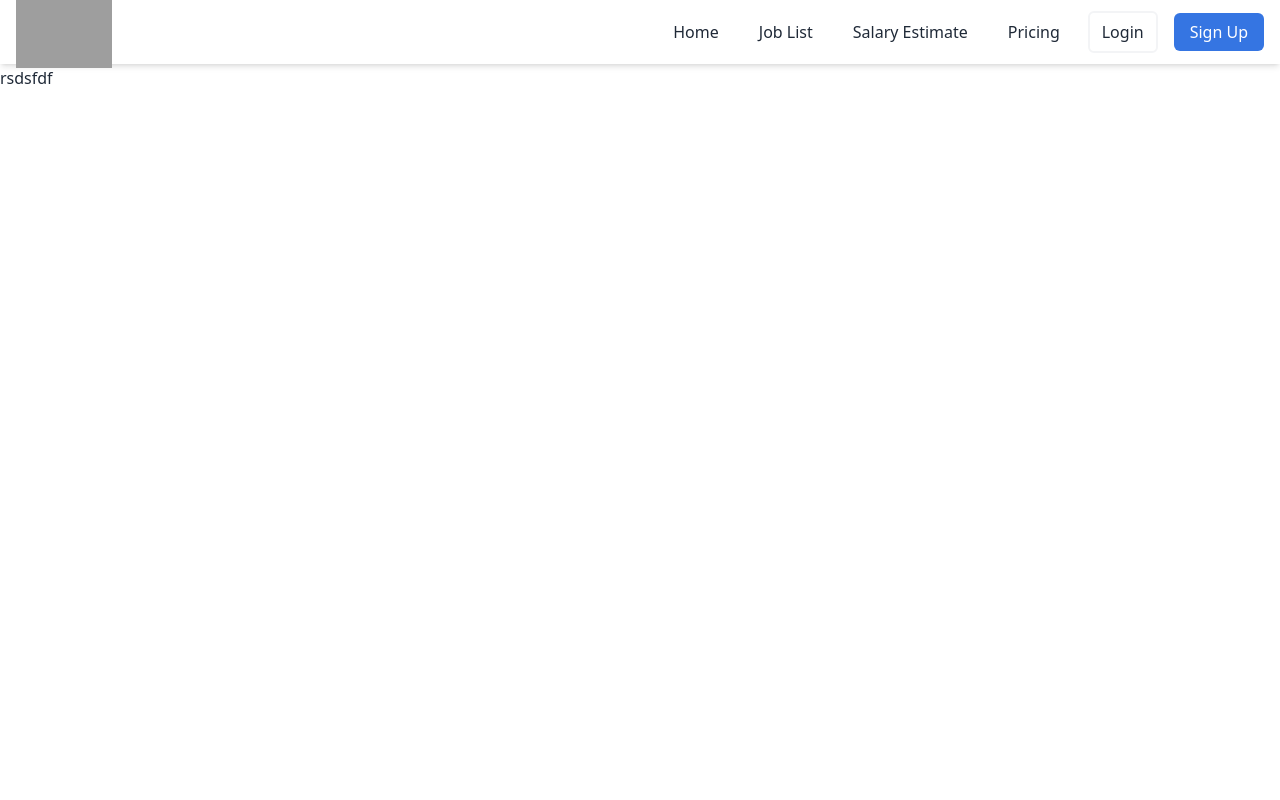
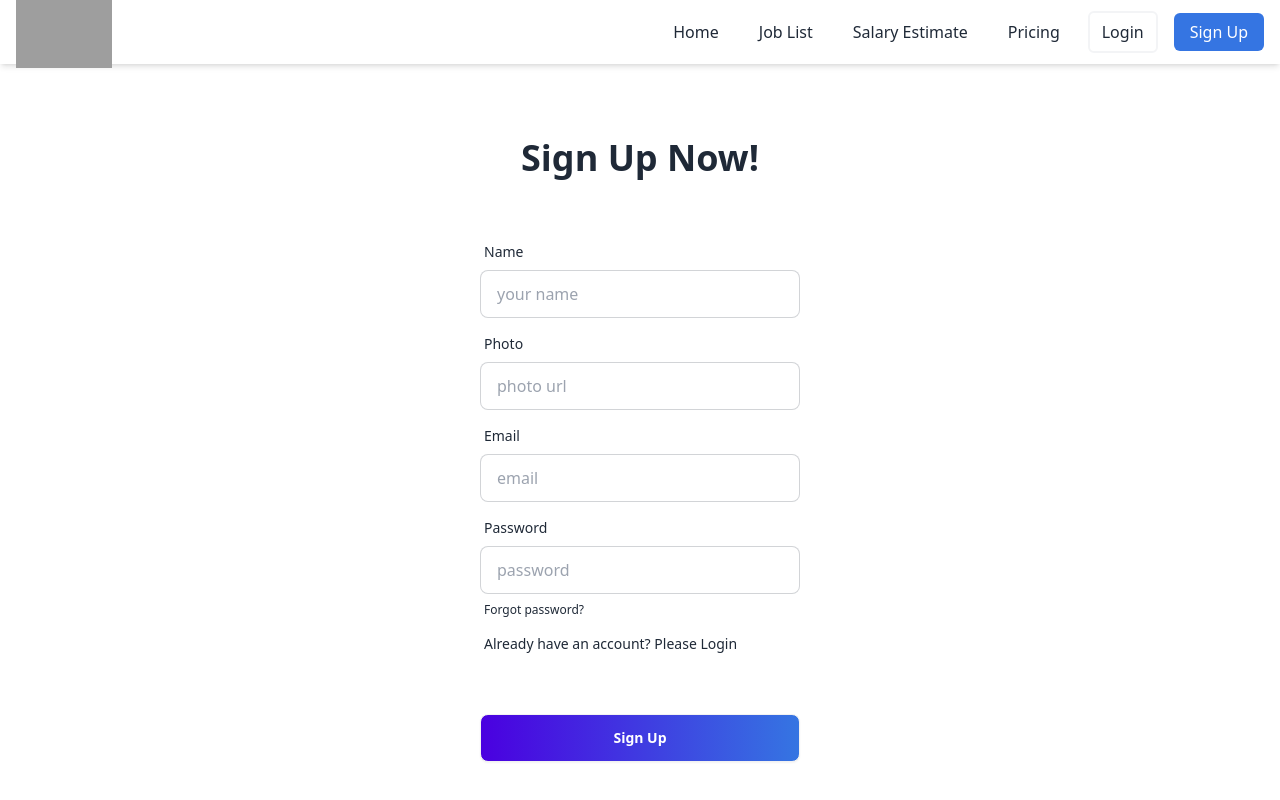
Before and after one commit to alif0013/job-portal, a React (Vite) app: page /register in a window 1280 px wide. Shown: the top 800 px of the page. Built offline with nearby package versions, Linux system fonts and the light colour scheme; grey boxes are pictures that could not be loaded.

Commit message:
design register page

```diff
--- a/package.json
+++ b/package.json
@@ -15,6 +15,7 @@
     "match-sorter": "^6.3.4",
     "react": "^18.2.0",
     "react-dom": "^18.2.0",
+    "react-hook-form": "^7.51.2",
     "react-icons": "^5.0.1",
     "react-router-dom": "^6.22.3",
     "sort-by": "^1.2.0"
--- a/src/Pages/Register/Register.jsx
+++ b/src/Pages/Register/Register.jsx
@@ -1,9 +1,89 @@
-import React from 'react';
+import { useForm } from 'react-hook-form';
+import { Link } from 'react-router-dom';
 
 const Register = () => {
+
+    const { register, handleSubmit, formState: { errors } } = useForm()
+
+
+
     return (
         <div>
-            rsdsfdf
+            <div className="hero min-h-screen">
+                <div className="hero-content flex-col">
+                    <div className="text-center lg:text-left">
+                        <h1 className="text-3xl md:text-3xl lg:text-4xl font-bold mb-2">Sign Up Now!</h1>
+
+                    </div>
+                    <div className="card flex-shrink-0 w-full">
+                    {/* onSubmit={handleSubmit(onSubmit)}  */}
+                        <form className="card-body">
+                            <div className="form-control">
+                                <label className="label">
+                                    <span className="label-text">Name</span>
+                                </label>
+                                <input type="text" {...register("name", { required: true })} name='name' placeholder="your name" className="input input-bordered" />
+
+                                {errors.name && <span className='text-red-600'>Name is required</span>}
+
+                            </div>
+                            <div className="form-control">
+                                <label className="label">
+                                    <span className="label-text">Photo</span>
+                                </label>
+                                <input type="text" {...register("photoURL", { required: true })} name='photoURL' placeholder="photo url" className="input input-bordered" required />
+                                {errors.photoURL && <span className='text-red-600'>photoURL is required</span>}
+
+                            </div>
+                            <div className="form-control">
+                                <label className="label">
+                                    <span className="label-text">Email</span>
+                                </label>
+                                <input type="email" {...register("email", { required: true })} name='email' placeholder="email" className="input input-bordered" />
+                                {errors.email && <span className='text-red-600'>Email is required</span>}
+
+
+                            </div>
+                            <div className="form-control">
+                                <label className="label">
+                                    <span className="label-text">Password</span>
+                                </label>
+                                <input type="password" {...register("password", {
+                                    required: true,
+                                    minLength: 6,
+                                    maxLength: 20,
+                                    pattern: /(?=.*[A-Z])(?=.*[!@#$&*])(?=.*[0-9])(?=.*[a-z]).{8}/
+                                })} name='password' placeholder="password" className="input input-bordered" />
+
+                                {/*error message  */}
+                                {errors.password?.type === "required" && (
+                                    <p className='text-red-600'>Password is required</p>
+                                )}
+                                {/*error message  */}
+                                {errors.password?.type === "minLength" && (
+                                    <p className='text-red-600'>Password must be 6 chracter</p>
+                                )}
+
+                                {/* password validation error message  */}
+                                {errors.password?.type === "pattern" && (
+                                    <p className='text-red-600'>Password must one uppercase one lowecase and one special chracter</p>
+                                )}
+
+
+                                <label className="label">
+                                    <a href="#" className="label-text-alt link link-hover">Forgot password?</a>
+                                </label>
+                                <label className="label">
+                                    <a href="#" className="label-text-alt link link-hover text-sm font-medium dark:text-gray-300">Already have an account? <Link className="text-blue-700 hover:underline dark:text-blue-500" to='/login'>Please Login</Link> </a>
+                                </label>
+                            </div>
+                            <div className="form-control mt-5">
+                                <button type='submit' className="btn md:w-[320px] text-white text-center bg-gradient-to-r from-[#4A00E0] to-blue mt-6">Sign Up</button>
+                            </div>
+                        </form>
+                    </div>
+                </div>
+            </div>
         </div>
     );
 };
```
Also changed, not shown: 1 other file (tests, documents, lock files or other folders).
